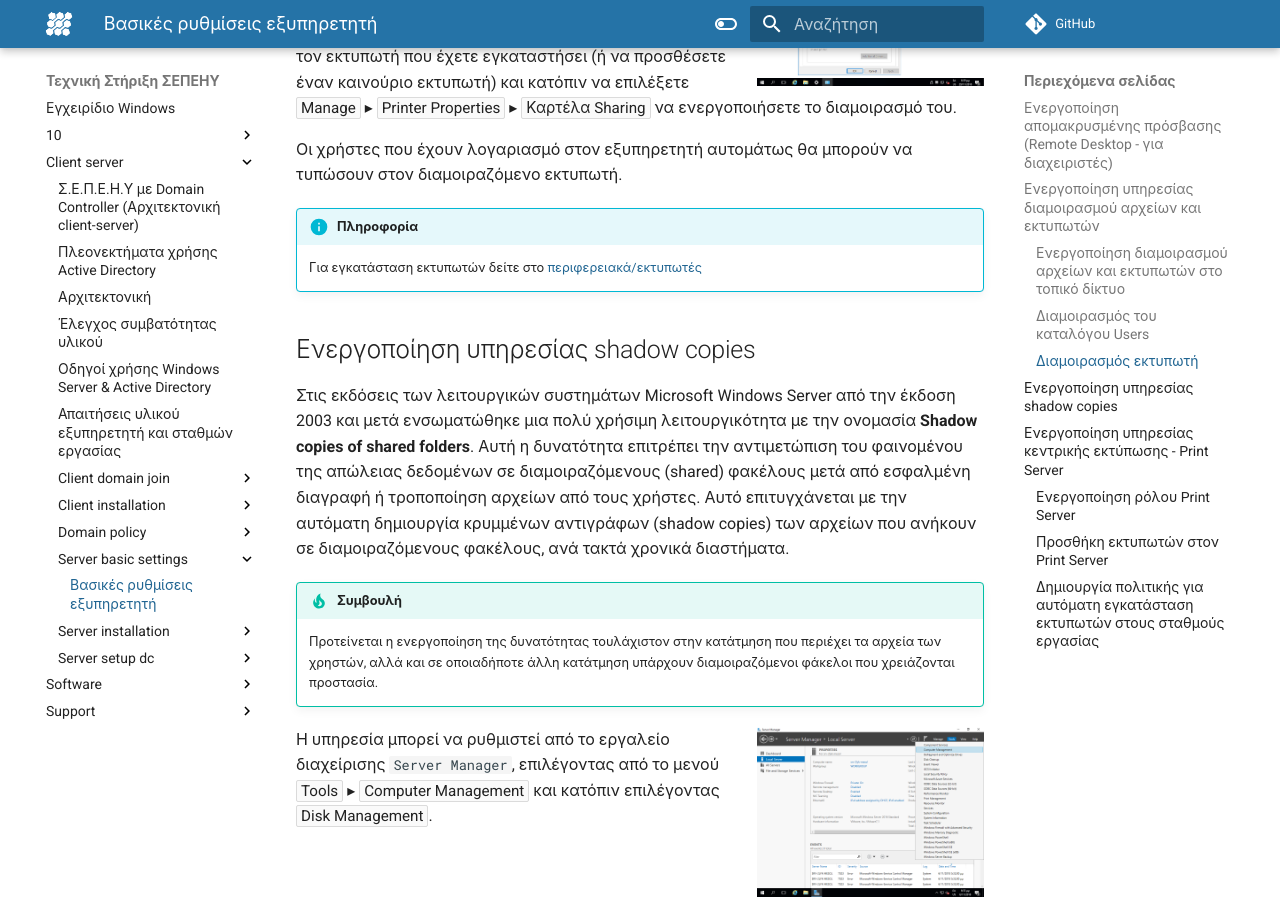
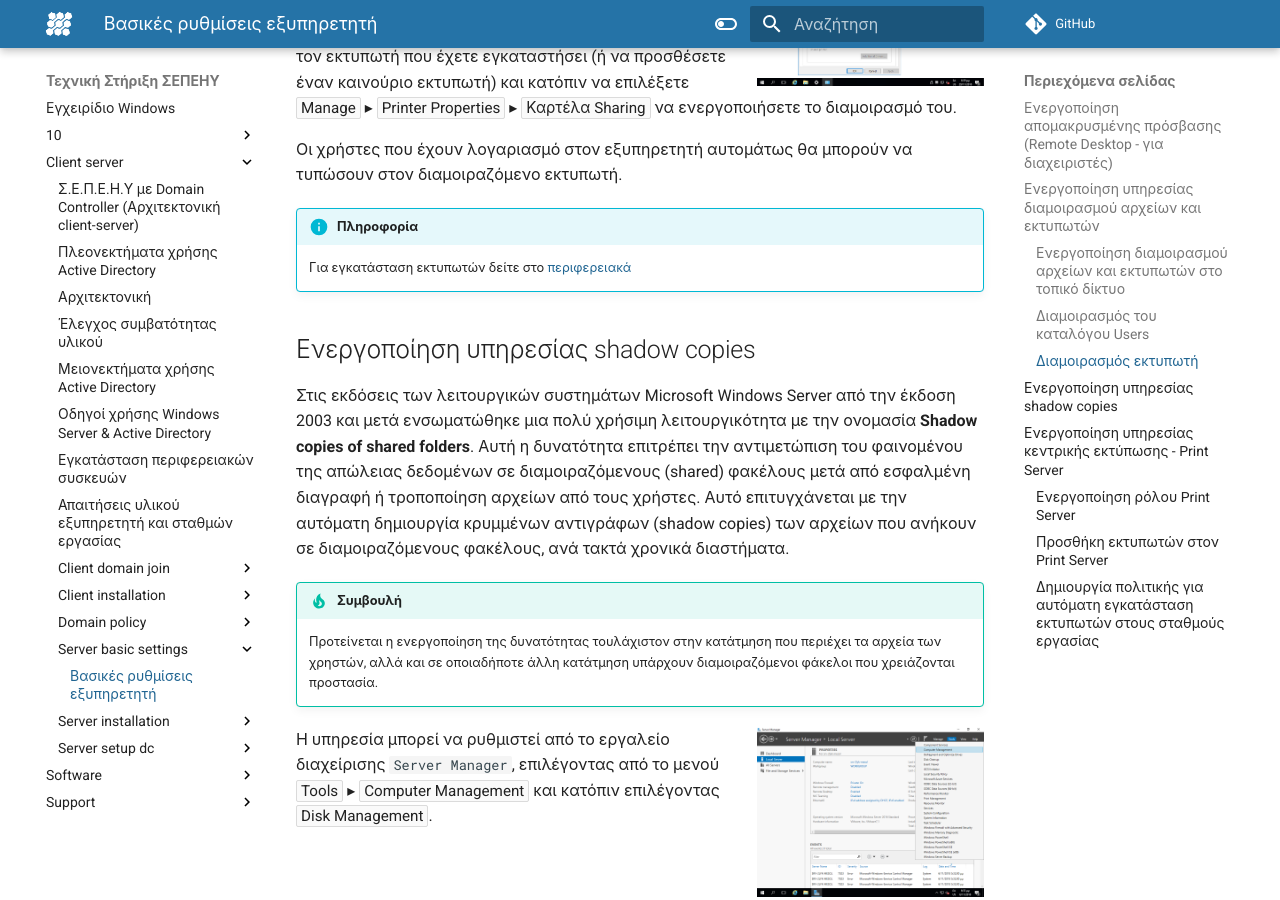
Before and after one commit to pe86/windows, an MkDocs documentation site: the page built from docs/client-server/server-basic-settings/index.md, in a window 1280 px wide and 900 px high, scrolled down 2733 px. Built offline with MkDocs 1.6.1 and Material for MkDocs 9.7.7, drawn with Linux system fonts in a browser that asks for light colours; comment, search, counter and statistics services are not loaded.

Commit message:
peripherals

````diff
--- a/docs/10/index.md
+++ b/docs/10/index.md
@@ -1,4 +1,5 @@
 # Εγκατάσταση σταθμού εργασίας Windows 10
 
 - [Bασική εγκατάσταση ενός σταθμού εργασίας Windows 10](client-server/client-installation/index.md)
-- Εγκατάσταση λογισμικού
+- [Εγκατάσταση λογισμικού](software/index.md)
+- Εγκατάσταση περιφερειακών συσκευών
--- a/docs/client-server/server-basic-settings/index.md
+++ b/docs/client-server/server-basic-settings/index.md
@@ -75,7 +75,7 @@
     New-SmbShare -Name "Users" -Path "G:\users" -FullAccess "Everyone"
     ```
 
-### Διαμοιρασμός εκτυπωτή {printer-sharing}
+### Διαμοιρασμός εκτυπωτή {#printer-sharing}
 
 [![](09-printer-sharing.png)](09-printer-sharing.png)
 
@@ -84,7 +84,7 @@
 Οι χρήστες που έχουν λογαριασμό στον εξυπηρετητή αυτομάτως θα μπορούν να τυπώσουν στον διαμοιραζόμενο εκτυπωτή.
 
 !!! info clear "Πληροφορία"
-    Για εγκατάσταση εκτυπωτών δείτε στο [περιφερειακά/εκτυπωτές](../peripherals/printers.md)
+    Για εγκατάσταση εκτυπωτών δείτε στο [περιφερειακά](../peripherals.md)
 
 ## Ενεργοποίηση υπηρεσίας shadow copies
 
````
Also changed, not shown: other parts of docs/client-server/server-basic-settings/index.md (+1 -1 lines), docs/client-server/disadvantages.md (added, +9 -0 lines), docs/client-server/index.md (+2 -1 lines), docs/client-server/peripherals.md (added, +36 -0 lines), docs/client-server/server-installation/index.md (+1 -0 lines), docs/software/irfanview.md (+1 -1 lines).
